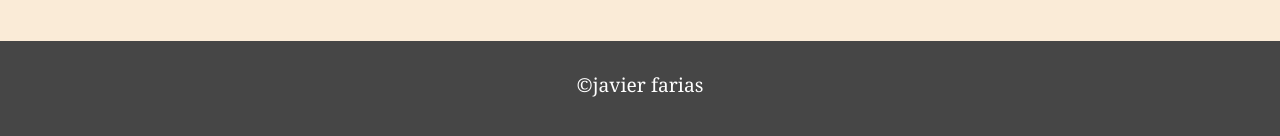
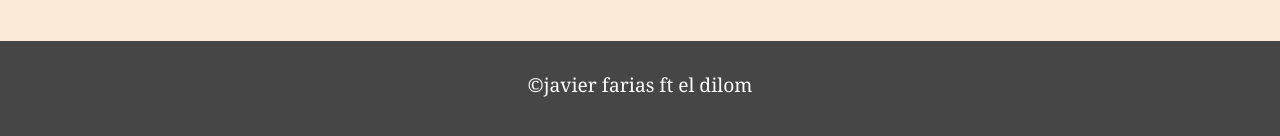
Before and after one commit to JavierEzeFarias/JavierEzeFarias.github.io, a plain HTML site: page Ciberseguridad.html in a window 1280 px wide. Shown: the part 5746-5882 px from the top of the page. Drawn offline with Linux system fonts and the light colour scheme.

Commit message:
Initial commit

```diff
--- a/Ciberseguridad.html
+++ b/Ciberseguridad.html
@@ -184,7 +184,7 @@ Estos son los tipos de ciberataques más recurrentes. No cabe duda de que con la
 
 <footer class="footer">
 <div class="container">
-    <p>©javier farias</p>
+    <p>©javier farias ft el dilom</p>
 </div>
 </footer>
 
```
